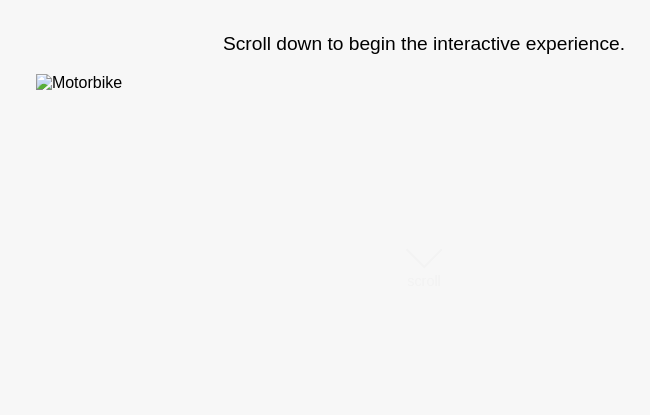
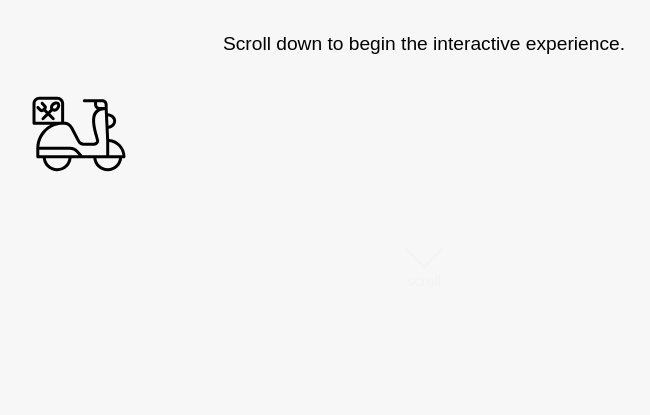
Before and after one commit to yulong-wu-jackson/inside-out, a plain HTML site: page index.html in a window 1280 px wide. Shown: the part 385-800 px from the top of the page, without its empty margins (216-866 px from the left). Drawn offline with nearby package versions, Linux system fonts and the light colour scheme; the site is published under a folder, as on GitHub Pages, so addresses that start at the root find nothing; a script that the page names is missing.

Commit message:
Fix motorbike SVG path to use relative reference

```diff
--- a/index.html
+++ b/index.html
@@ -138,7 +138,7 @@
     <!-- create a bigger space for the inclusion of the motorbike animation -->
      <div style="width: 800px; height: 110px; overflow: hidden;">
         <div id="frontpage-motorbike-animation" style="width: 110px; height: 110px; overflow: hidden;">
-            <img id="motorbike-svg" src="/svg/noun-food-delivery-7279793.svg" alt="Motorbike">
+            <img id="motorbike-svg" src="svg/noun-food-delivery-7279793.svg" alt="Motorbike">
         </div>
      </div>
 
```
